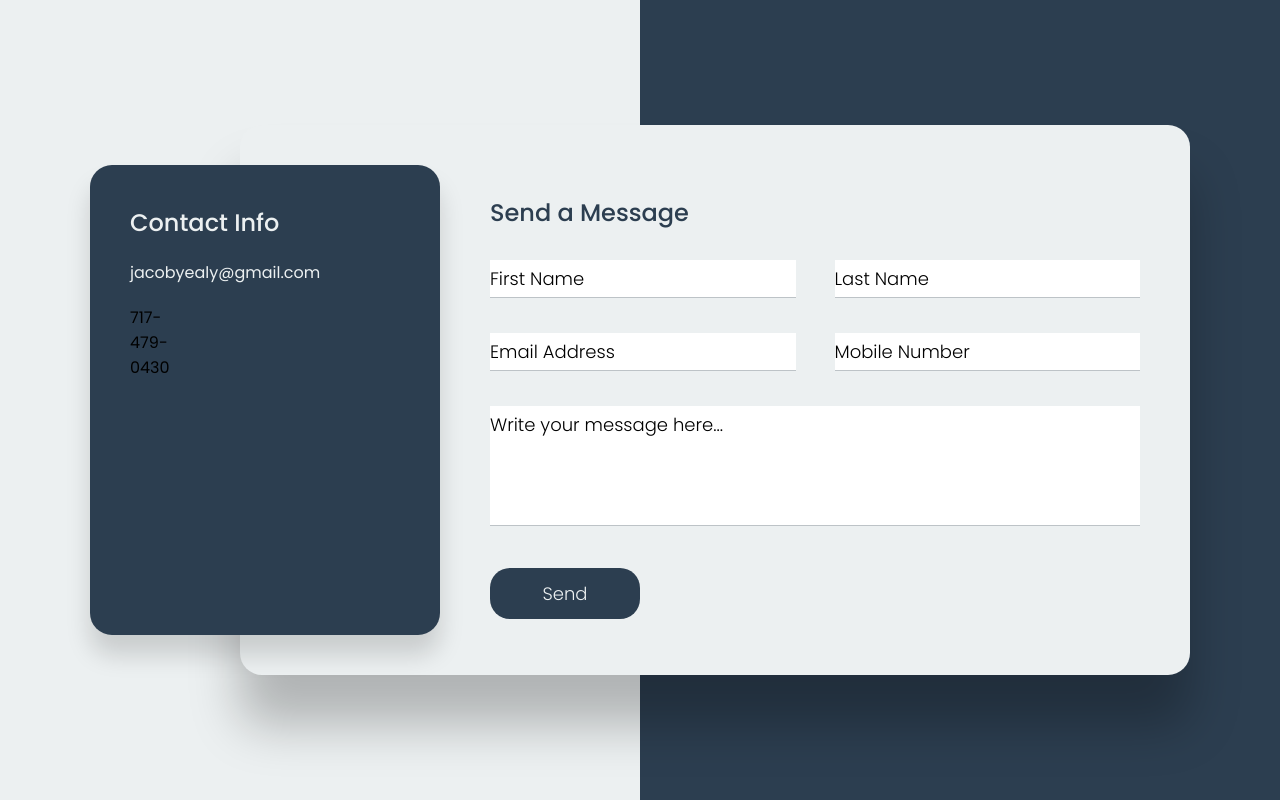
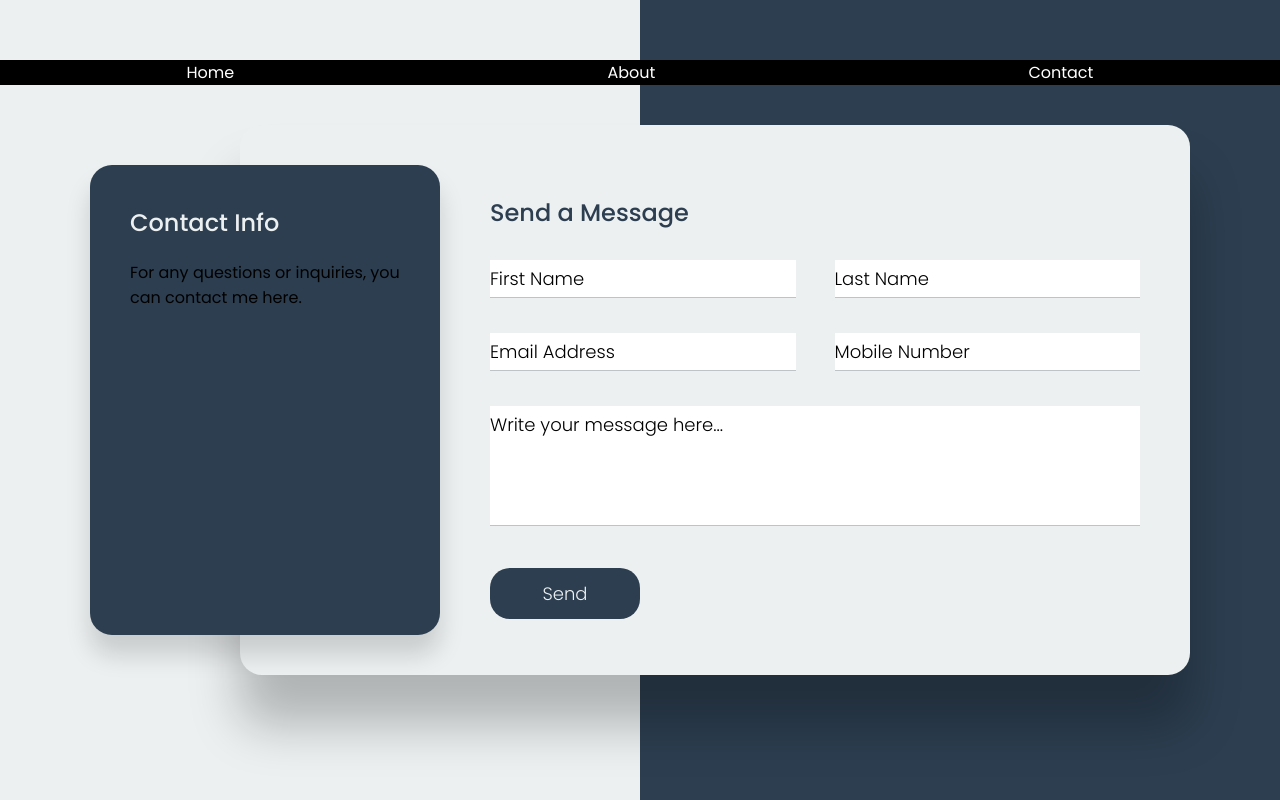
Before and after one commit to JacobYealy/StockPredictor, a Flask app: page /contact in a window 1280 px wide. Run offline with Flask 3, Linux system fonts and the light colour scheme.

Commit message:
Added contact and about sections

```diff
--- a/static/about.css
+++ b/static/about.css
@@ -17,7 +17,7 @@ header {
 }
 
 nav {
-    background-color: #34495E;
+    background-color: #000000;
 }
 
 #nav-toggle {
--- a/static/contact.css
+++ b/static/contact.css
@@ -219,14 +219,41 @@ section::before {
     transition: all 0.3s ease;
 }
 
+header {
+    position: relative;
+    z-index: 9999;
+    background-color: rgba(255, 255, 255, 0.9);
+    width: 100%;
+}
+
 .mobile-nav {
-    display: none;
-    flex-direction: column;
+    position: absolute;
+    top: 60px; /* Adjust based on the height of your header */
+    left: 0;
+    background-color: #000000;
+    width: 100%;
+    z-index: 9998;
+    display: block; /* Rounded corners at the bottom */
 }
+
+.mobile-nav ul li a {
+    color: #ffffff;
+    text-decoration: none;  /* Removes underlines from links */
+}
+
+
 
 .mobile-nav.active {
     display: flex;
 }
+
+.mobile-nav ul {
+    display: flex;
+    justify-content: space-around;  /* Distributes items evenly */
+    list-style-type: none;  /* Removes bullets from the list */
+    padding: 0;  /* Removes default padding from the list */
+}
+
 
 /* Toggle transformations */
 .line1.toggle1 {
--- a/static/styles.css
+++ b/static/styles.css
@@ -18,7 +18,7 @@ header {
 
 /* Navigation */
 nav ul {
-    background-color: #34495E;
+    background-color: #000000;
     overflow: hidden;
 }
 
@@ -36,13 +36,13 @@ nav ul li {
 }
 
 nav ul li:hover {
-    background-color: #2C3E50;
+    background-color: #000000;
     cursor: pointer;
 }
 
 /* Hamburger menu button */
 #nav-toggle {
-    background-color: #34495E;
+    background-color: #000000;
     color: white;
     border: none;
     font-size: 1.5em;
--- a/templates/contact.html
+++ b/templates/contact.html
@@ -42,15 +42,9 @@
                 <div>
                     <h2>Contact Info</h2>
                     <ul class="info">
-                        <li>
-                            <span><a href = "jacobyealy@gmail.com">jacobyealy@gmail.com</a></span>
-                        </li>
-                        <li>
-                            <span>717-479-0430</span>
-                        </li>
+                        <li>For any questions or inquiries, you can contact me here.</li>
                     </ul>
                 </div>
-                <ul class="sci">
             </div>
             <div class="contactForm">
                 <h2>Send a Message</h2>
@@ -80,7 +74,11 @@
                     </div>
                 </div>
             </div>
+        </div>
     </section>
+
+    <!-- Include jQuery library -->
+    <script src="https://code.jquery.com/jquery-3.6.0.min.js"></script>
 
     <script>
         // Toggle navigation
```
Lines whose indentation alone changed are shown as unchanged.
